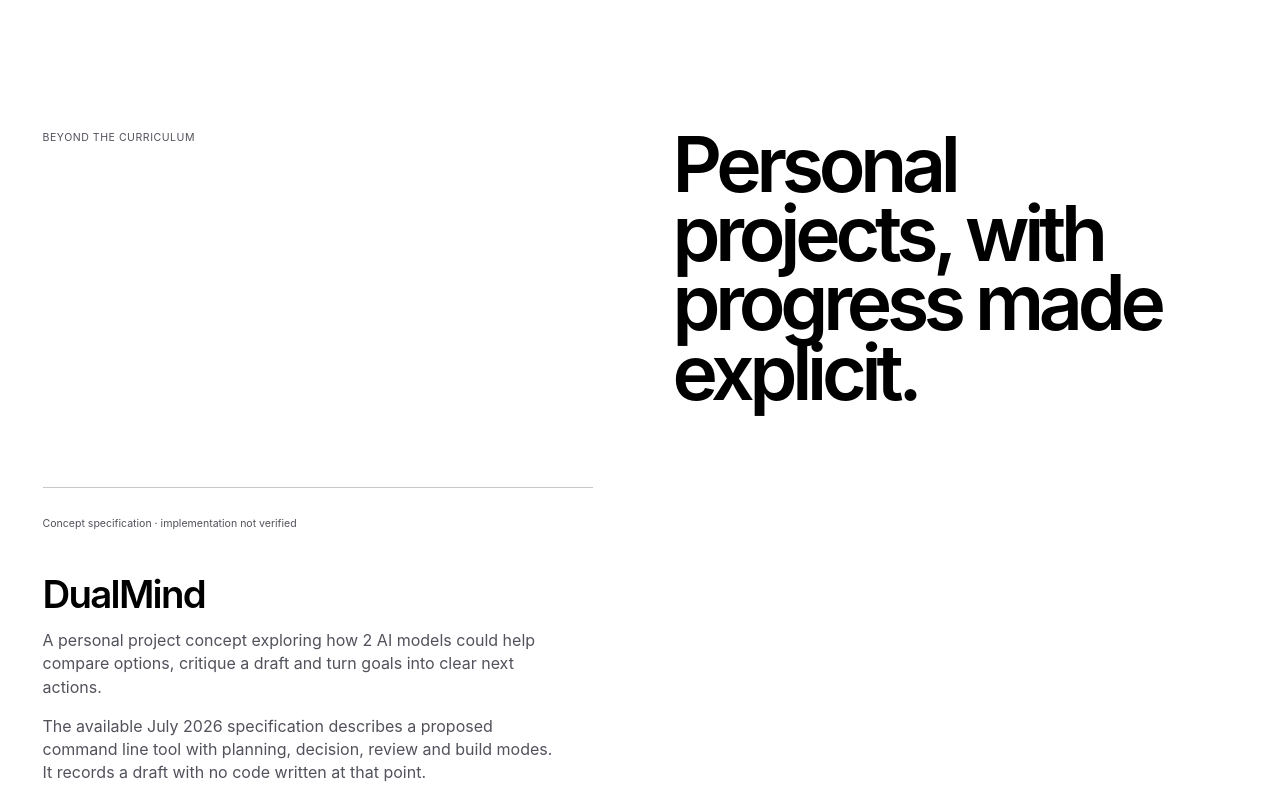
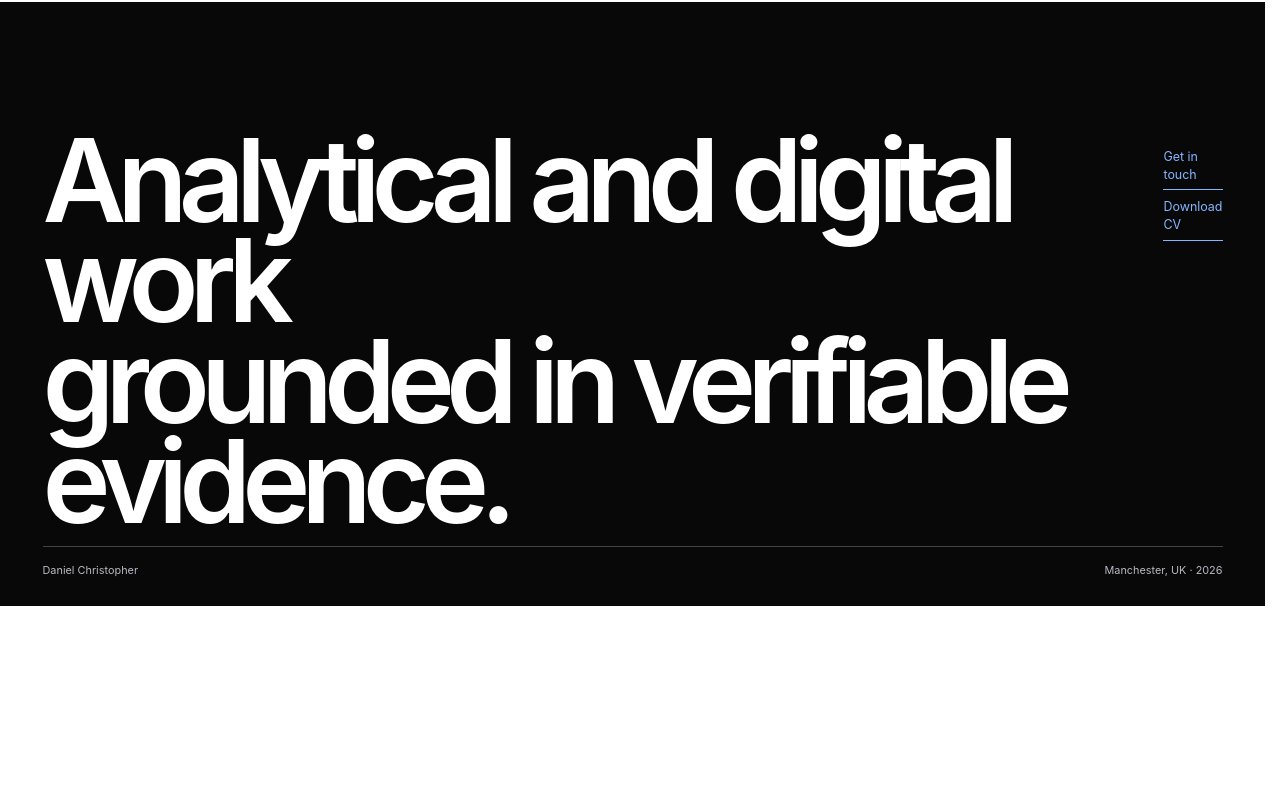
Before and after one commit to dccchidera-lgtm/dccchidera-lgtm.github.io, a Next.js app: page /work in a window 1280 px wide. Shown: the part 3454-4256 px from the top of the page. After the commit the page ends 4060 px from the top, so only its background shows below. Built offline with nearby package versions, Linux system fonts and the light colour scheme.

Commit message:
Keep portfolio stories focused on completed academic evidence

```diff
--- a/app/work/page.tsx
+++ b/app/work/page.tsx
@@ -92,21 +92,6 @@ export default function WorkPage() {
             </article>
           </div>
         </section>
-        <section className="writing-samples" aria-labelledby="personal-projects-title">
-          <div className="shell writing-grid">
-            <div className="writing-heading">
-              <p className="overline">Beyond the curriculum</p>
-              <h2 id="personal-projects-title">Personal projects, with progress made explicit.</h2>
-            </div>
-            <article>
-              <span>Concept specification · implementation not verified</span>
-              <h3>DualMind</h3>
-              <p>A personal project concept exploring how 2 AI models could help compare options, critique a draft and turn goals into clear next actions.</p>
-              <p>The available July 2026 specification describes a proposed command line tool with planning, decision, review and build modes. It records a draft with no code written at that point.</p>
-              <p><strong>Next milestone:</strong> a small working prototype with documented tests and limitations. No deployed product or measured benefit is claimed here.</p>
-            </article>
-          </div>
-        </section>
       </main>
 
       <PageFooter />
```
